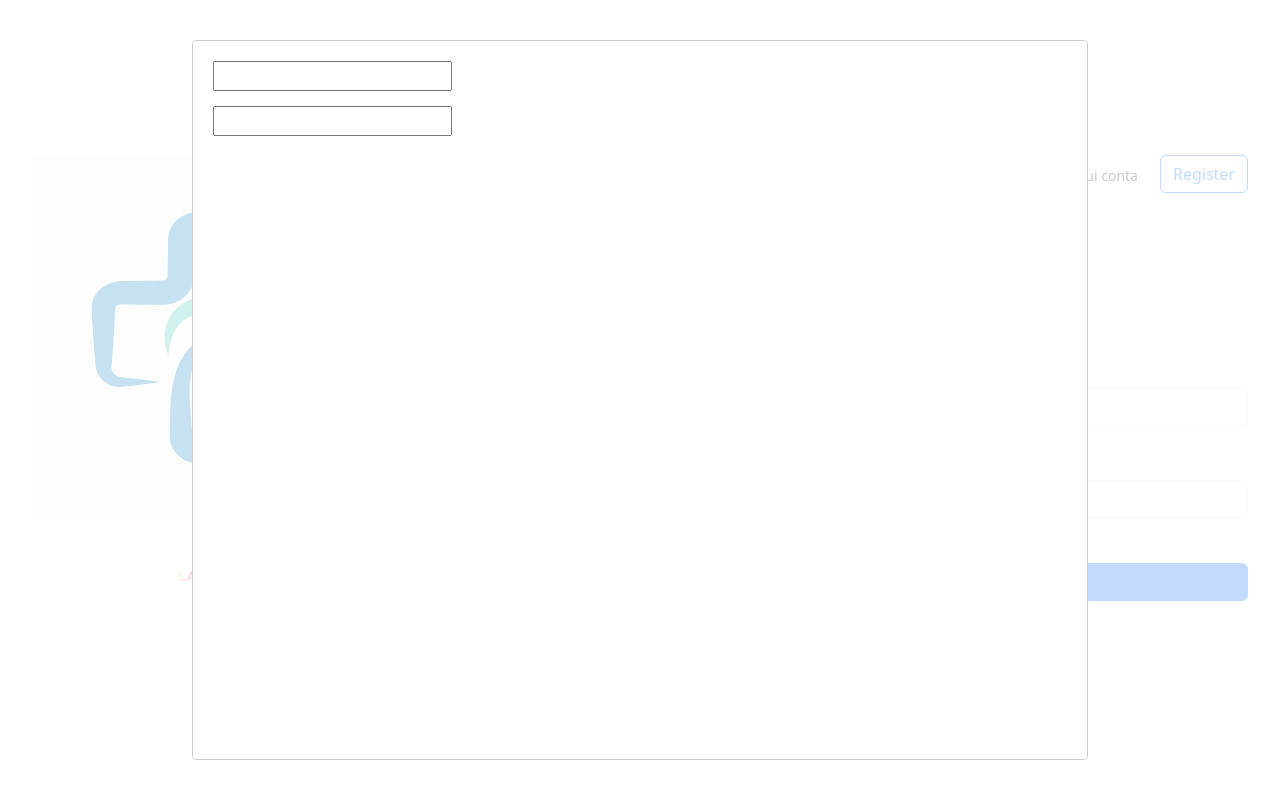
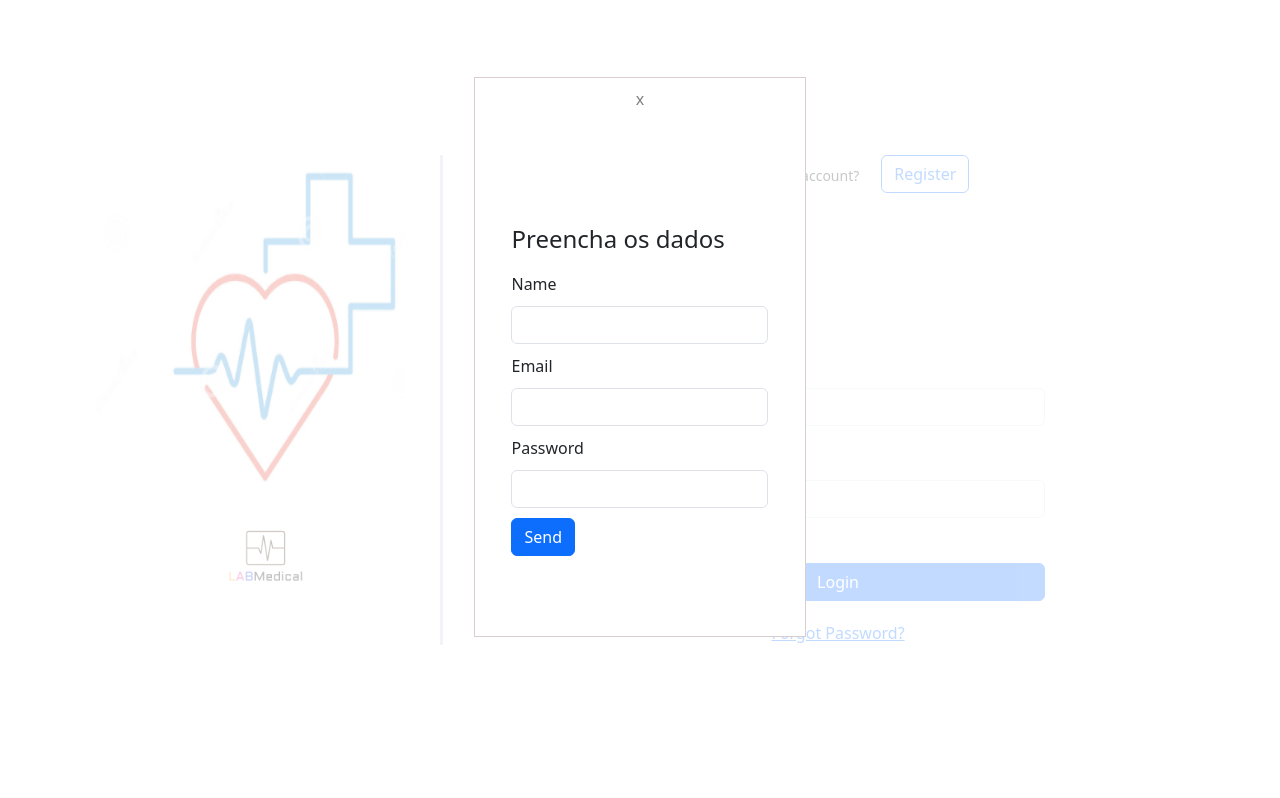
Before and after one commit to LucasBaffi/FrontEnd-Project-LABMedical, a React (Vite) app in the folder LABMedical/: page / in a window 1280 px wide. Both pictures are taken after a click on the button "Register". Built offline with nearby package versions, Linux system fonts and the light colour scheme.

Commit message:
ajustes estrutura login e cadastro

```diff
--- a/LABMedical/src/index.css
+++ b/LABMedical/src/index.css
@@ -29,6 +29,7 @@ body {
   place-items: center;
   min-width: 320px;
   min-height: 100vh;
+  background-color: #ffffff;
 }
 
 h1 {
@@ -74,6 +75,7 @@ button:focus-visible {
   body{
       display:flex;
       place-items: flex-start;
+      background-color: #ffffff;
   }
 
 }
--- a/LABMedical/src/pages/Login/Login.css
+++ b/LABMedical/src/pages/Login/Login.css
@@ -26,6 +26,7 @@ form{
     display: flex;
     flex-direction: column;
     gap: 100px;
+    align-items: center;
 }
 
 .div-form1{
@@ -39,6 +40,11 @@ form{
     width: 100%;
     height: 73%;
 }
+.img-logo2{
+    width: 100%;
+    height: 73%;
+
+}
 
 .div-login{
     display: flex;
@@ -49,25 +55,6 @@ form{
 .title{
     font-size: 14px;
 }
-
-.div-form2{
-    margin-top: 30px;
-}
-
-/* .custom-modal{
-    position: absolute;
-    inset: 40px;
-    border: 1px solid rgb(204, 204, 204);
-    background: rgb(255, 255, 255);
-    overflow: auto;
-    border-radius: 4px;
-    outline: none;
-    padding: 20px;
-    width: 70%;
-    margin: auto;
-} */
-
-
 
 @media (max-width: 768px) {
     .div-login{
--- a/LABMedical/src/pages/Login/Login.jsx
+++ b/LABMedical/src/pages/Login/Login.jsx
@@ -1,20 +1,24 @@
-import React, { useState } from 'react';
+import { useState } from 'react';
+import MyImg from '../../assets/logo-pulso-hospital.png';
+import MySecoundImg from '../../assets/img-labmedical.png';
+import Modal from 'react-modal';
 import './Login.css';
 import './Modal.css'
-import MyImg from '../../assets/hospital-logo-design-vector-medical-cross_53876-136743.avif';
-import MySecoundImg from '../../assets/img-labmedical.png';
-import Modal from 'react-modal';
+
 
 Modal.setAppElement('#root');
+
+
+
 
 function Login() {
   const [modalIsOpen, setIsOpen] = useState(false);
 
-  function abrirModal() {
+  function openModal() {
     setIsOpen(true);
   }
 
-  function fecharModal() {
+  function closedModal() {
     setIsOpen(false);
   }
 
@@ -23,12 +27,13 @@ function Login() {
       <div className='div-login'>
         <div className='div-form1'>
           <img src={MyImg} className='img-logo' alt="" />
-          <img src={MySecoundImg} alt="Logo-LABMedical" />
+          <img src={MySecoundImg}  alt="Logo-LABMedical" />
         </div>
         <div className='div-form w-100'>
           <div className='div-open-modal'>
-            <h4 className='title'>Não possui conta</h4>
-            <button type="button" className="btn btn-outline-primary" onClick={abrirModal}>Register</button>
+            <h4 className='title'>Don't have an account?</h4>
+
+            <button type="button" className="btn btn-outline-primary" onClick={openModal}>Register</button>
           </div>
           <div className="row">
             <form>
@@ -46,20 +51,35 @@ function Login() {
         </div>
       </div>
 
-      <Modal
+
+    <div className='div-main-modal'>
+    <Modal
         isOpen={modalIsOpen}
-        onRequestClose={fecharModal}
+        onRequestClose={closedModal}
+        // style={customStyles}
         contentLabel="Modal de exemplo"
         className="custom-modal"
         id='open-modal'
 
       >
-        <form action="">
-          <input></input>
-          <input></input>
+        <div className='div-button-closed-modal'>
+        <button className='button-closed-modal' onClick={closedModal}>x</button>
+
+        </div>
+        <form action="" className='form-modal'>
+          <h4>Preencha os dados</h4>
+          <label  htmlFor="">Name</label>
+          <input   className="form-control"  aria-label="Username" aria-describedby="basic-addon1"  />
+          <label htmlFor="">Email</label>
+          <input   className="form-control" aria-label="Email" aria-describedby="basic-addon1" type='email'></input>
+          <label htmlFor="">Password</label>
+          <input   className="form-control"  aria-label="Password" aria-describedby="basic-addon1" type='Password'></input>
+
+          <button className='btn btn-primary button-send'>Send</button>
         </form>
 
       </Modal>
+    </div>
     </>
   )
 }
--- a/LABMedical/src/pages/Login/Modal.css
+++ b/LABMedical/src/pages/Login/Modal.css
@@ -1,17 +1,47 @@
 .custom-modal{
-    position: absolute;
-    inset: 40px;
-    border: 1px solid rgb(204, 204, 204);
-    background: rgb(255, 255, 255);
-    overflow: auto;
-    border-radius: 4px;
-    outline: none;
-    padding: 20px;
-    width: 70%;
+    width: 26%;
+    height: 70%;
+    display: flex;
+    align-items: center;
+    justify-content: space-between;
+    border: solid 1px #dacdcd;
     margin: auto;
+    margin-top: 6%;
+    background-color: #ffffff;
+    transition: box-shadow 0.3s ease-in-out;
+    flex-direction: column;
+
+}
+
+.custom-modal:hover{
+
+    box-shadow: 0 0 8px rgba(1, 6, 145, 0.3);
+}
+
+.button-closed-modal{
+    background-color: transparent;
+    border: none;
+    transition: box-shadow 0.3s ease-in-out;
+    color: gray
+}
 
 
+.div-main-modal{
+
+    display: flex;
+    justify-content: center;
+    align-items: center;
 }
+
+.form-modal{
+    display: flex;
+     flex-direction: column;
+     margin-bottom: 80px;
+     gap: 10px;
+
+
+ }
+
 .ReactModal__Overlay {
     opacity: 0;
     transition: opacity 1000ms ease-in-out;
@@ -24,3 +54,31 @@
 .ReactModal__Overlay--before-close{
     opacity: 0;
 }
+
+
+
+@media (max-width: 768px) {
+   .custom-modal{
+    display: flex;
+    align-items: center;
+    justify-content: space-between;
+    margin: auto;
+    margin-top: 20%;
+    width: 60%;
+    height: 63%;
+
+   }
+
+   .form-modal{
+    margin: auto;
+    gap:2;
+
+
+   }
+
+   .button-send{
+    margin-top: 10px;
+   }
+
+
+  }
```
Also changed, not shown: LABMedical/src/Context/ModalContext.jsx (deleted), LABMedical/src/assets/img-labmedical.png, LABMedical/src/assets/logo-pulso-hospital.png (added).
